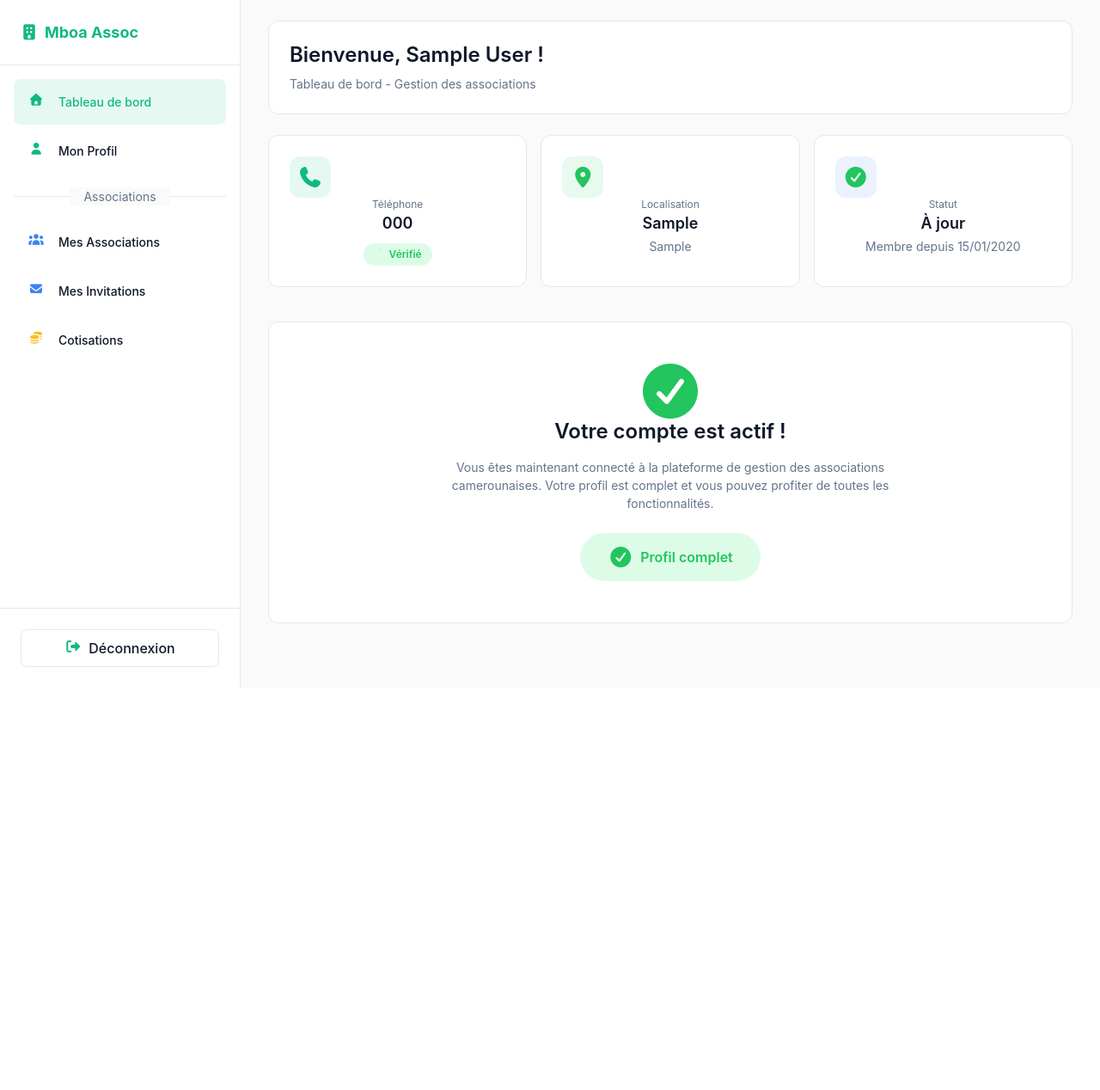
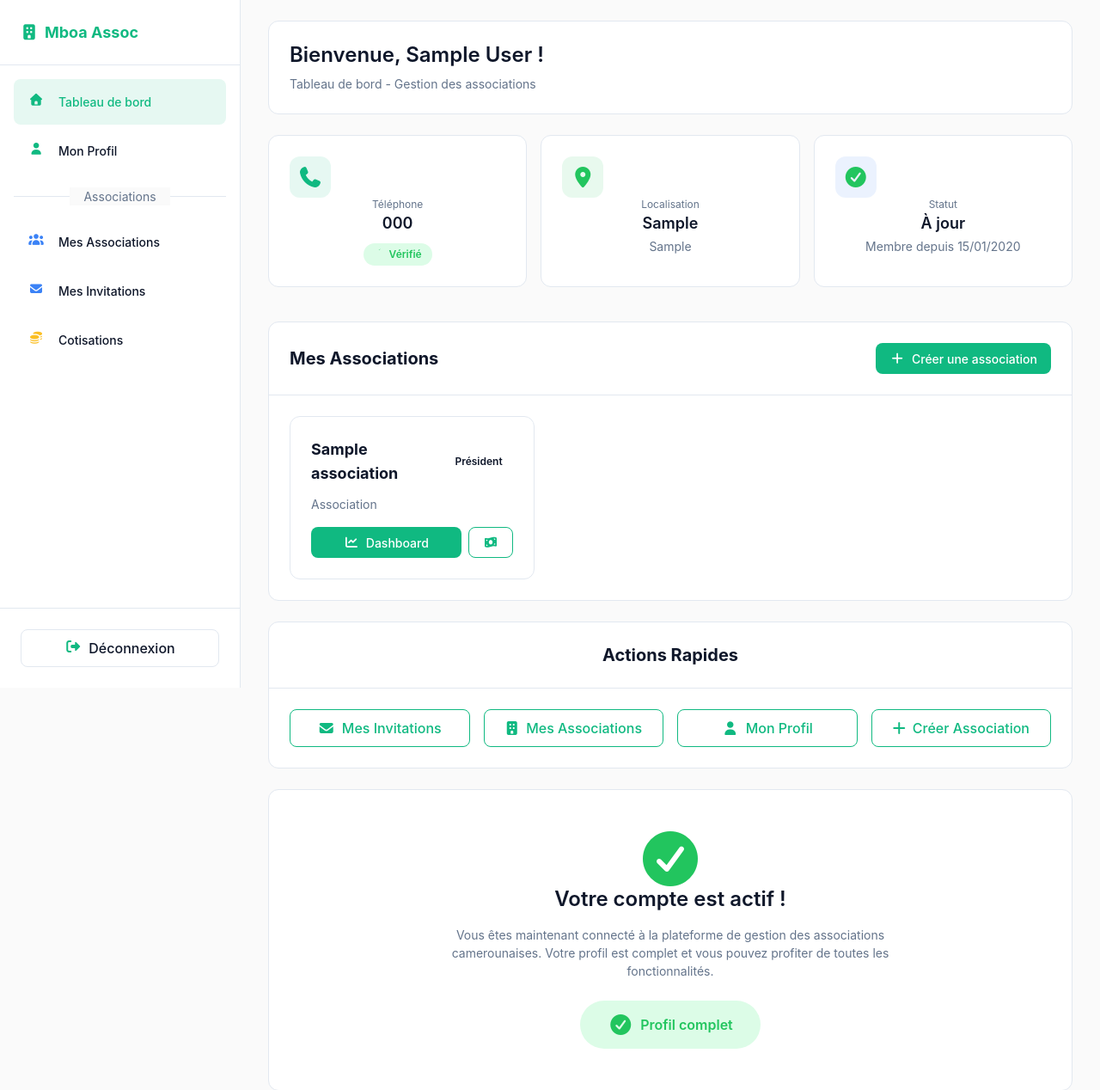
Before and after one commit to Corei913th/mboa_assoc_project, a Django app: page /dashboard/ in a window 1280 px wide. Shown: the top 1268 px of the page at 86% size. Before the commit the page ends 800 px from the top, so only its background shows below. Run offline with Django 5.2, Linux system fonts and the light colour scheme; a user stored in the database is signed in; tables that the repository leaves empty hold one stand-in row (values such as "Sample post"); style sheets or scripts are compiled from the project's sources.

Commit message:
feat: Integrate all routes into dashboard with quick actions
- Add associations list to main dashboard
- Add quick action buttons (invitations, profile, create)
- Update dashboard view to fetch user associations
- Create my_associations template with cards
- Link sidebar to my_associations page
- Show association count and role badges
- Add direct links to association dashboard and cotisations

```diff
--- a/mboa_assoc_app/templates/base_with_sidebar.html
+++ b/mboa_assoc_app/templates/base_with_sidebar.html
@@ -53,7 +53,7 @@
           <span class="separator-text">Associations</span>
         </div>
 
-        <a href="#" class="sidebar-nav-item">
+        <a href="{% url 'mboa_assoc_app:my_associations' %}" class="sidebar-nav-item">
           <i class="fa-solid fa-users sidebar-nav-icon icon-accent"></i>
           Mes Associations
         </a>
--- a/mboa_assoc_app/templates/dashboard.html
+++ b/mboa_assoc_app/templates/dashboard.html
@@ -85,6 +85,83 @@
 
     </div>
 
+    <!-- Mes Associations -->
+    <div class="card mb-6">
+      <div class="card-header">
+        <div class="flex-between">
+          <h2 class="text-xl font-bold">Mes Associations</h2>
+          <a href="{% url 'mboa_assoc_app:create_association' %}" class="btn btn-primary btn-sm">
+            <i class="fa-solid fa-plus"></i>
+            Créer une association
+          </a>
+        </div>
+      </div>
+      <div class="card-body">
+        {% if associations %}
+        <div class="grid grid-cols-1 md:grid-cols-2 lg:grid-cols-3 gap-4">
+          {% for adhesion in associations %}
+          <div class="card border hover:shadow-lg transition-shadow">
+            <div class="card-body">
+              <div class="flex-between mb-3">
+                <h3 class="font-bold text-lg">{{ adhesion.association.name }}</h3>
+                <span class="badge badge-primary">{{ adhesion.get_role_display }}</span>
+              </div>
+              <p class="text-sm text-muted mb-4">{{ adhesion.association.get_type_display }}</p>
+              <div class="flex gap-2">
+                <a href="{% url 'mboa_assoc_app:association_dashboard' adhesion.association.id %}"
+                  class="btn btn-primary btn-sm flex-1">
+                  <i class="fa-solid fa-chart-line"></i>
+                  Dashboard
+                </a>
+                <a href="{% url 'mboa_assoc_app:liste_cotisations' adhesion.association.id %}"
+                  class="btn btn-outline btn-sm">
+                  <i class="fa-solid fa-money-bill-wave"></i>
+                </a>
+              </div>
+            </div>
+          </div>
+          {% endfor %}
+        </div>
+        {% else %}
+        <div class="text-center py-8">
+          <i class="fa-solid fa-users text-6xl text-muted mb-4"></i>
+          <p class="text-muted mb-4">Vous n'êtes membre d'aucune association</p>
+          <a href="{% url 'mboa_assoc_app:create_association' %}" class="btn btn-primary">
+            <i class="fa-solid fa-plus"></i>
+            Créer ma première association
+          </a>
+        </div>
+        {% endif %}
+      </div>
+    </div>
+
+    <!-- Actions Rapides -->
+    <div class="card mb-6">
+      <div class="card-header">
+        <h2 class="text-xl font-bold">Actions Rapides</h2>
+      </div>
+      <div class="card-body">
+        <div class="grid grid-cols-2 md:grid-cols-4 gap-4">
+          <a href="{% url 'mboa_assoc_app:mes_invitations' %}" class="btn btn-outline">
+            <i class="fa-solid fa-envelope"></i>
+            Mes Invitations
+          </a>
+          <a href="{% url 'mboa_assoc_app:my_associations' %}" class="btn btn-outline">
+            <i class="fa-solid fa-building"></i>
+            Mes Associations
+          </a>
+          <a href="{% url 'mboa_assoc_app:profile' %}" class="btn btn-outline">
+            <i class="fa-solid fa-user"></i>
+            Mon Profil
+          </a>
+          <a href="{% url 'mboa_assoc_app:create_association' %}" class="btn btn-outline">
+            <i class="fa-solid fa-plus"></i>
+            Créer Association
+          </a>
+        </div>
+      </div>
+    </div>
+
     <!-- Message de bienvenue ou Appel à l'action -->
     {% if not user.ville or not user.quartier %}
     <!-- Profil incomplet -->
--- a/mboa_assoc_app/views/dashboard_view.py
+++ b/mboa_assoc_app/views/dashboard_view.py
@@ -5,6 +5,7 @@ Affiche un résumé des informations de l'utilisateur connecté.
 
 from django.shortcuts import render, redirect
 from django.contrib.auth.decorators import login_required
+from ..models import Adhesion, Invitation
 
 
 @login_required
@@ -13,6 +14,20 @@ def dashboard_view(request):
     Vue du tableau de bord principal.
     Accessible uniquement aux utilisateurs connectés.
     """
+    # Récupérer les associations de l'utilisateur
+    associations = Adhesion.objects.filter(
+        membre=request.user,
+        is_active=True
+    ).select_related('association').order_by('-date')
+
+    # Récupérer les invitations en attente
+    invitations_en_attente = Invitation.objects.filter(
+        telephone_invite=request.user.telephone,
+        statut=Invitation.StatutInvitation.EN_ATTENTE
+    ).count()
+
     return render(request, 'dashboard.html', {
-        'user': request.user
+        'user': request.user,
+        'associations': associations,
+        'invitations_count': invitations_en_attente
     })
```
Also changed, not shown: mboa_assoc_app/templates/associations/my_associations.html (+71 -87 lines).
